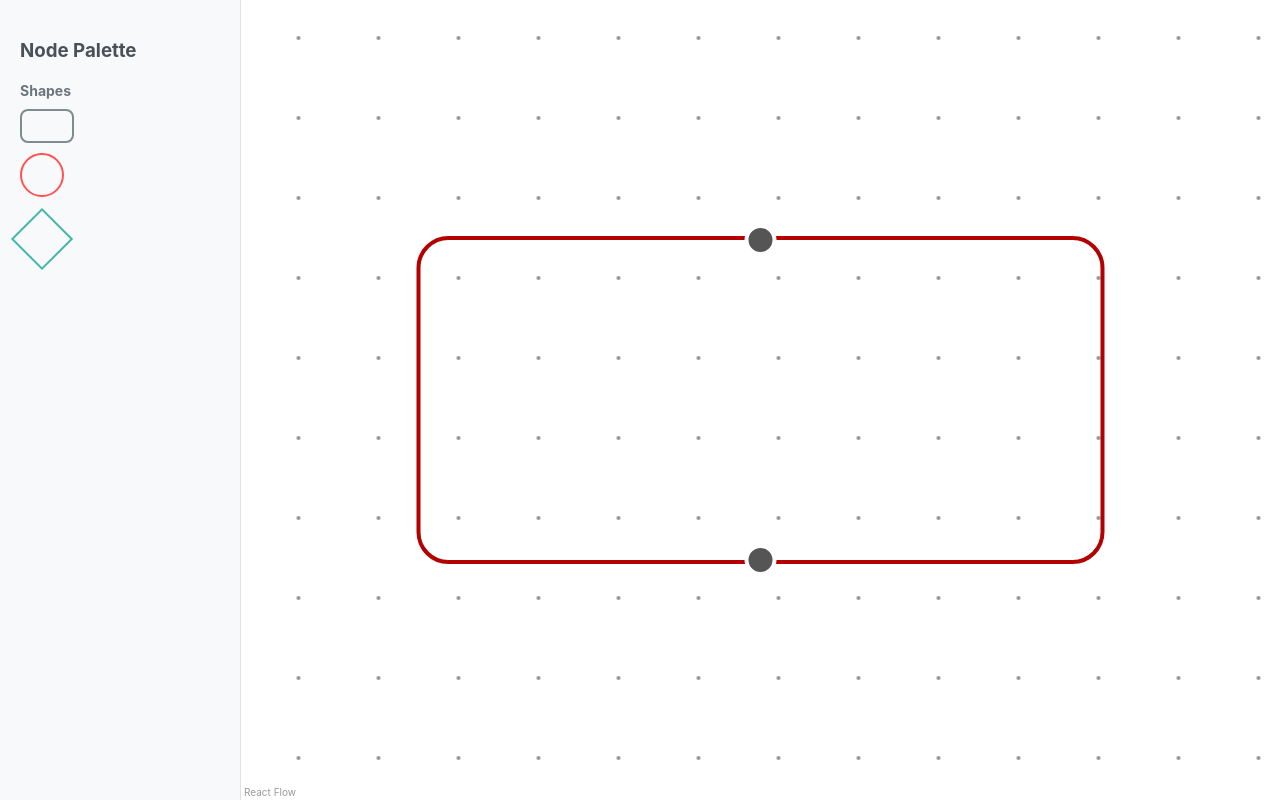
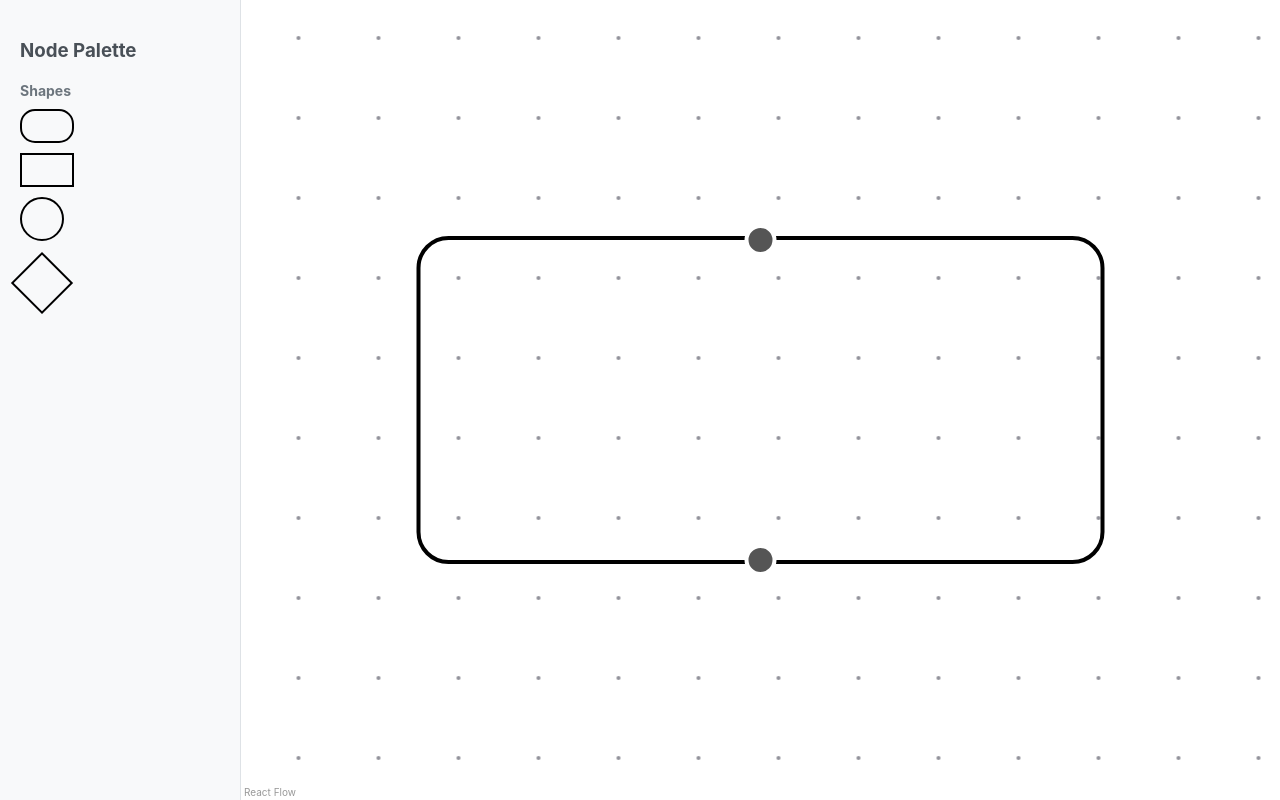
Before and after one commit to Aswani-Raj/react-flow-sample, a React (Create React App) app: page / in a window 1280 px wide. Built offline with nearby package versions, Linux system fonts and the light colour scheme.

Commit message:
Added rounded rectangle shape

```diff
--- a/src/App.js
+++ b/src/App.js
@@ -14,11 +14,9 @@ import '@xyflow/react/dist/style.css';
 import NodePalette from './components/node-palette';
 import CustomEdge from './components/custom-edge';
 import UpdateNode from './components/update-node';
-import CircleNode from './components/circle-node';
-import DiamondNode from './components/diamond-node';
-import RectangleNode from './components/reactangle-node';
 import NodeWithToolbar from './components/node-toolbar';
 import ConnectorProperties from './components/connector-properties';
+import ShapeNode from './components/shape-node';
 
 const defaultViewport = { x: 0, y: 0, zoom: 1.5 };
 
@@ -44,15 +42,24 @@ const FlowComponent = () => {
   const reactFlowWrapper = useRef(null);
   const { getViewport } = useReactFlow();
 
-  const nodeTypes = {
-  circle: CircleNode,
-  diamond: DiamondNode,
-  rectangle: RectangleNode,
+const nodeTypes = {
+  'shape': (props) => (
+    <ShapeNode
+      {...props}
+      setEdges={setEdges}
+      setNodes={setNodes}
+      onUpdateNode={handleUpdateNode}
+    />
+  ),
   'node-with-toolbar': (props) => (
-    <NodeWithToolbar {...props} setEdges={setEdges} setNodes={setNodes} onUpdateNode={handleUpdateNode} selectedNode={selectedNode}/>
+    <NodeWithToolbar
+      {...props}
+      setEdges={setEdges}
+      setNodes={setNodes}
+      onUpdateNode={handleUpdateNode}
+    />
   ),
 };
-
 useEffect(() => {
     const originalError = console.error;
     console.error = (...args) => {
@@ -105,7 +112,9 @@ const handleUpdateNode = (nodeId, nodeData) => {
 
     const reactFlowBounds = reactFlowWrapper.current.getBoundingClientRect();
     const type = event.dataTransfer.getData('application/reactflow');
+    const shapeType = event.dataTransfer.getData('application/reactflow-shape');
     const label = event.dataTransfer.getData('application/reactflow-label');
+    const color = event.dataTransfer.getData('application/reactflow-color');
 
     if (typeof type === 'undefined' || !type) {
       return;
@@ -118,19 +127,20 @@ const handleUpdateNode = (nodeId, nodeData) => {
     };
 
     const newNode = {
-      id: `${nodeId++}`,
-      type: 'node-with-toolbar',
+      id: `${type}-${Date.now()}`,
+      type: type,
       position,
       data: {
-        label,
-        originalType: type,
-        nodeType: type
+        type: shapeType,
+        label: '',
+        color: color || '#7f8c8d'
       },
     };
     setNodes((nds) => nds.concat(newNode));
   },
-  [getViewport],
+  [getViewport, setNodes],
 );
+
    const edgeTypes = {
   'custom-edge': (props) => (
     <CustomEdge
--- a/src/components/circle-node.js
+++ b/src/components/circle-node.js
@@ -4,8 +4,8 @@ const CircleNode = ({ data }) => {
   return (
     <div
       style={{
-        width: '80px',
-        height: '80px',
+        width: '40px',
+        height: '40px',
         borderRadius: '50%',
         // backgroundColor: '#ff6b6b',
         border: '2px solid #ff5252',
--- a/src/components/custom-edge.js
+++ b/src/components/custom-edge.js
@@ -132,7 +132,7 @@ const CustomEdge = ({
 </svg>
 
        <EdgeLabelRenderer>
-        {selectedEdge.label && (
+        {selectedEdge?.label && (
           <div
             style={{
               position: 'absolute',
--- a/src/components/node-palette.js
+++ b/src/components/node-palette.js
@@ -1,21 +1,24 @@
-const NodePalette=()=>{
+const NodePalette = () => {
   return (
     <div style={{ width: '200px', backgroundColor: '#f8f9fa', padding: '20px', borderRight: '1px solid #dee2e6' }}>
       <h3 style={{ marginBottom: '20px', color: '#495057' }}>Node Palette</h3>
       <div style={{ marginBottom: '20px' }}>
         <h4 style={{ fontSize: '14px', marginBottom: '10px', color: '#6c757d' }}>Shapes</h4>
-                  {/* Rectangle */}
+
+        {/* Round Rectangle */}
         <div
           draggable
           onDragStart={(event) => {
-              event.dataTransfer.setData('application/reactflow', 'rectangle');
-              event.dataTransfer.setData('application/reactflow-label', 'Process');
+            event.dataTransfer.setData('application/reactflow', 'shape');
+            event.dataTransfer.setData('application/reactflow-shape', 'round-rectangle');
+            event.dataTransfer.setData('application/reactflow-label', 'Round Rectangle');
+            event.dataTransfer.setData('application/reactflow-color', '#7f8c8d');
           }}
           style={{
             width: '50px',
             height: '30px',
-              border: '2px solid #7f8c8d',
-              borderRadius: '8px',
+            border: '2px solid black',
+            borderRadius: '15px',
             display: 'flex',
             alignItems: 'center',
             justifyContent: 'center',
@@ -26,18 +29,22 @@ const NodePalette=()=>{
             cursor: 'grab',
           }}
         >
+
         </div>
+
+        {/* Rectangle */}
         <div
           draggable
           onDragStart={(event) => {
-              event.dataTransfer.setData('application/reactflow', 'circle');
-              event.dataTransfer.setData('application/reactflow-label', 'Decision');
+            event.dataTransfer.setData('application/reactflow', 'shape');
+            event.dataTransfer.setData('application/reactflow-shape', 'rectangle');
+            event.dataTransfer.setData('application/reactflow-label', 'Rectangle');
+            event.dataTransfer.setData('application/reactflow-color', '#7f8c8d');
           }}
           style={{
-              width: '40px',
-              height: '40px',
-              borderRadius: '50%',
-              border: '2px solid #ff5252',
+            width: '50px',
+            height: '30px',
+            border: '2px solid black',
             display: 'flex',
             alignItems: 'center',
             justifyContent: 'center',
@@ -48,17 +55,49 @@ const NodePalette=()=>{
             cursor: 'grab',
           }}
         >
+
         </div>
+
+        {/* Circle */}
         <div
           draggable
           onDragStart={(event) => {
-              event.dataTransfer.setData('application/reactflow', 'diamond');
-              event.dataTransfer.setData('application/reactflow-label', 'Condition');
+            event.dataTransfer.setData('application/reactflow', 'shape');
+            event.dataTransfer.setData('application/reactflow-shape', 'circle');
+            event.dataTransfer.setData('application/reactflow-label', 'Circle');
+            event.dataTransfer.setData('application/reactflow-color', '#ff5252');
           }}
           style={{
             width: '40px',
             height: '40px',
-              border: '2px solid #45b7aa',
+            borderRadius: '50%',
+            border: '2px solid black',
+            display: 'flex',
+            alignItems: 'center',
+            justifyContent: 'center',
+            color: 'white',
+            fontWeight: 'bold',
+            fontSize: '12px',
+            marginBottom: '10px',
+            cursor: 'grab',
+          }}
+        >
+
+        </div>
+
+        {/* Diamond */}
+        <div
+          draggable
+          onDragStart={(event) => {
+            event.dataTransfer.setData('application/reactflow', 'shape');
+            event.dataTransfer.setData('application/reactflow-shape', 'diamond');
+            event.dataTransfer.setData('application/reactflow-label', 'Diamond');
+            event.dataTransfer.setData('application/reactflow-color', '#45b7aa');
+          }}
+          style={{
+            width: '40px',
+            height: '40px',
+            border: '2px solid black',
             transform: 'rotate(45deg)',
             display: 'flex',
             alignItems: 'center',
@@ -74,9 +113,8 @@ const NodePalette=()=>{
           <div style={{ transform: 'rotate(-45deg)' }}></div>
         </div>
       </div>
+    </div>
+  );
+};
 
-
-      </div>    )
-}
-
-export default NodePalette
+export default NodePalette;
--- a/src/components/node-toolbar.js
+++ b/src/components/node-toolbar.js
@@ -21,7 +21,7 @@ function NodeWithToolbar(props) {
       fontSize: '12px',
       color: 'white',
       textAlign: 'center',
-      border: props.selected ? '2px solid #ff0066' : '1px solid #b30000',
+      border: props.selected ? '2px solid #ff0066' : '1px solid black',
       display: 'flex',
       alignItems: 'center',
       justifyContent: 'center',
@@ -36,7 +36,7 @@ function NodeWithToolbar(props) {
           height: '80px',
           borderRadius: '50%',
         //   backgroundColor: '#ff6b6b',
-          border: props.selected ? '2px solid #ff5252' : '2px solid #ff5252'
+          border: props.selected ? '2px solid #ff5252' : '1px solid #ff5252'
         };
       case 'diamond':
         return {
@@ -44,7 +44,7 @@ function NodeWithToolbar(props) {
           width: '80px',
           height: '80px',
         //   backgroundColor: '#4ecdc4',
-          border: props.selected ? '2px solid #45b7aa' : '2px solid #45b7aa',
+          border: props.selected ? '2px solid #45b7aa' : '1px solid #45b7aa',
           transform: 'rotate(45deg)'
         };
       case 'rectangle':
@@ -54,7 +54,7 @@ function NodeWithToolbar(props) {
           height: '60px',
           borderRadius: '8px',
         //   backgroundColor: '#95a5a6',
-          border: props.selected ? '2px solid #7f8c8d' : '2px solid #7f8c8d'
+          border: props.selected ? '2px solid #7f8c8d' : '1px solid #7f8c8d'
         };
       default:
         return {
--- /dev/null
+++ b/src/components/shape-node.js
@@ -0,0 +1,162 @@
+import React, { useState } from 'react';
+import { Handle, NodeToolbar } from '@xyflow/react';
+
+const ShapeNode = ({ id,data, selected, setEdges, setNodes, onUpdateNode }) => {
+  const [showToolbar, setShowToolbar] = useState(false);
+  const { type = 'rectangle', color = '#7f8c8d' } = data;
+
+  const handleUpdateNode = () => {
+    if (onUpdateNode) {
+      onUpdateNode(id, data);
+    }
+  };
+
+  const renderShape = () => {
+    const baseStyle = {
+      width: '120px',
+      height: '60px',
+      backgroundColor: 'white',
+      border: `1px solid black`,
+      display: 'flex',
+      alignItems: 'center',
+      justifyContent: 'center',
+      color: color,
+      fontWeight: 'bold',
+      fontSize: '12px',
+      textAlign: 'center',
+      position: 'relative',
+    };
+
+    switch (type) {
+      case 'round-rectangle':
+        return {
+          ...baseStyle,
+          borderRadius: '30px', // Rounded corners
+        };
+      case 'rectangle':
+        return {
+          ...baseStyle,
+          borderRadius: '8px', // Slightly rounded corners
+        };
+      case 'circle':
+        return {
+          ...baseStyle,
+          width: '80px',
+          height: '80px',
+          borderRadius: '50%', // Perfect circle
+        };
+      case 'diamond':
+        return {
+          ...baseStyle,
+          width: '80px',
+          height: '80px',
+          transform: 'rotate(45deg)', // Rotate to create diamond
+        };
+      default:
+        return baseStyle;
+    }
+  };
+
+  const shapeStyle = renderShape();
+
+  return (
+    <div
+      style={{
+        position: 'relative',
+        display: 'flex',
+        alignItems: 'center',
+        justifyContent: 'center',
+      }}
+      onMouseEnter={() => setShowToolbar(true)}
+      onMouseLeave={() => setShowToolbar(false)}
+    >
+      <div style={shapeStyle}>
+        <div
+          style={{
+            transform: type === 'diamond' ? 'rotate(-45deg)' : 'none',
+            wordWrap: 'break-word',
+            maxWidth: '100%',
+            overflow: 'hidden',
+            padding: '4px',
+          }}
+        >
+          {data.label || ''}
+        </div>
+      </div>
+
+      {/* Node Toolbar */}
+      {(showToolbar || selected) && (
+        <NodeToolbar
+          isVisible={true}
+          position="top"
+          style={{
+            background: 'white',
+            border: '1px solid #ccc',
+            borderRadius: '6px',
+            padding: '4px',
+            boxShadow: '0 2px 8px rgba(0,0,0,0.15)',
+            zIndex: 1000,
+          }}
+        >
+          <button
+            onClick={handleUpdateNode}
+            style={{
+              background: '#007bff',
+              color: 'white',
+              border: 'none',
+              borderRadius: '4px',
+              padding: '4px 8px',
+              fontSize: '10px',
+              cursor: 'pointer',
+              marginRight: '4px',
+            }}
+          >
+            Update
+          </button>
+          <button
+            onClick={() => {
+              if (setNodes) {
+                setNodes((nodes) => nodes.filter((node) => node.id !== data.id));
+              }
+            }}
+            style={{
+              background: '#dc3545',
+              color: 'white',
+              border: 'none',
+              borderRadius: '4px',
+              padding: '4px 8px',
+              fontSize: '10px',
+              cursor: 'pointer',
+            }}
+          >
+            Delete
+          </button>
+        </NodeToolbar>
+      )}
+
+      {/* Connection handles - positioned relative to the shape */}
+      <Handle
+        type="target"
+        position="top"
+        style={{
+          background: "black",
+          top: type === 'diamond' ? '-20px' : '-1px',
+          left: type === 'circle' ? '50%' : '50%',
+          transform: 'translateX(-50%)',
+        }}
+      />
+      <Handle
+        type="source"
+        position="bottom"
+        style={{
+          background: "black",
+          bottom: type === 'diamond' ? '-20px' : '-1px',
+          left: type === 'circle' ? '50%' : '50%',
+          transform: 'translateX(-50%)',
+        }}
+      />
+    </div>
+  );
+};
+
+export default ShapeNode;
```
Lines whose indentation alone changed are shown as unchanged.
